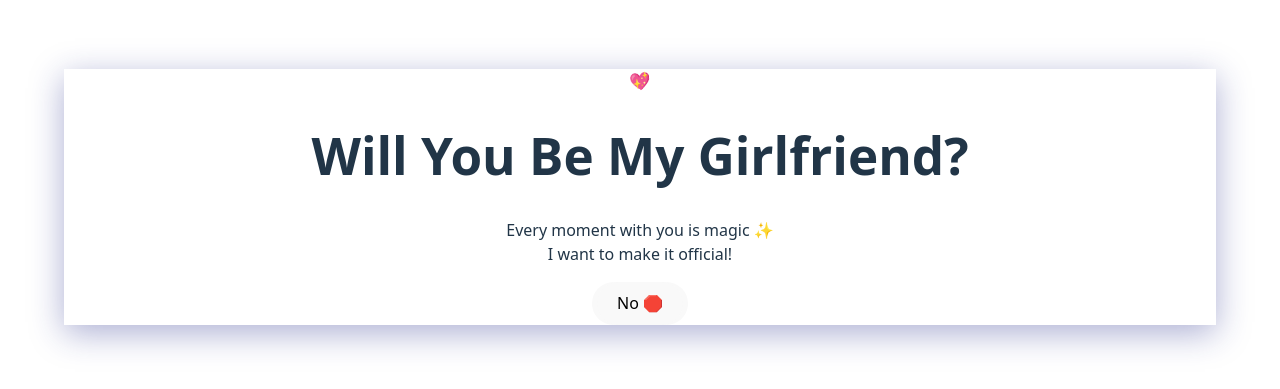
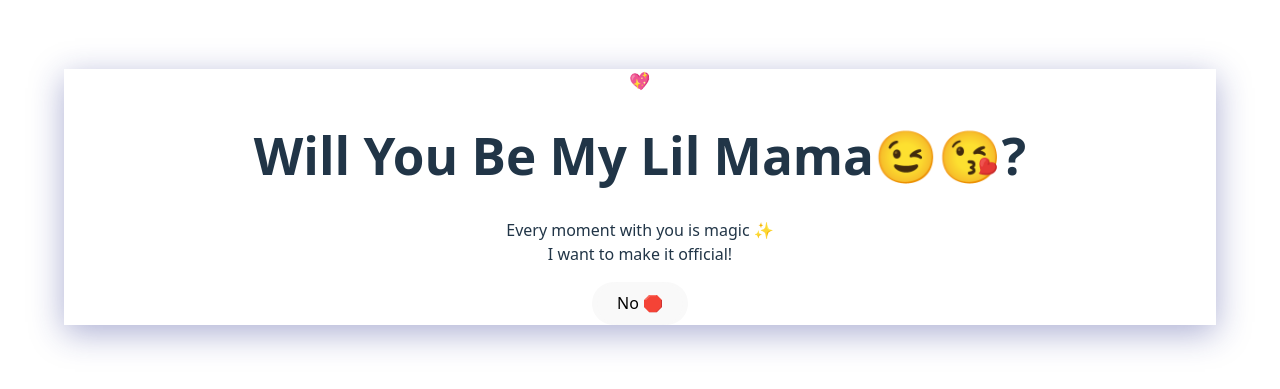
Before and after one commit to meltjacTechs/my_awesome_proposer, a React (Vite) app: page / in a window 1280 px wide. Shown: the part 203-592 px from the top of the page. Built offline with nearby package versions, Linux system fonts and the light colour scheme.

Commit message:
Update title text to be more playful and engaging

```diff
--- a/src/App.jsx
+++ b/src/App.jsx
@@ -151,7 +151,7 @@ function App() {
               </motion.div>
 
               <h1 className="text-4xl md:text-5xl font-extrabold text-white mb-6 drop-shadow-md">
-                Will You Be My Girlfriend?
+                Will You Be My Lil Mama😉😘?
               </h1>
 
               <p className="text-lg md:text-xl text-white/90 mb-8 drop-shadow-sm">
```
